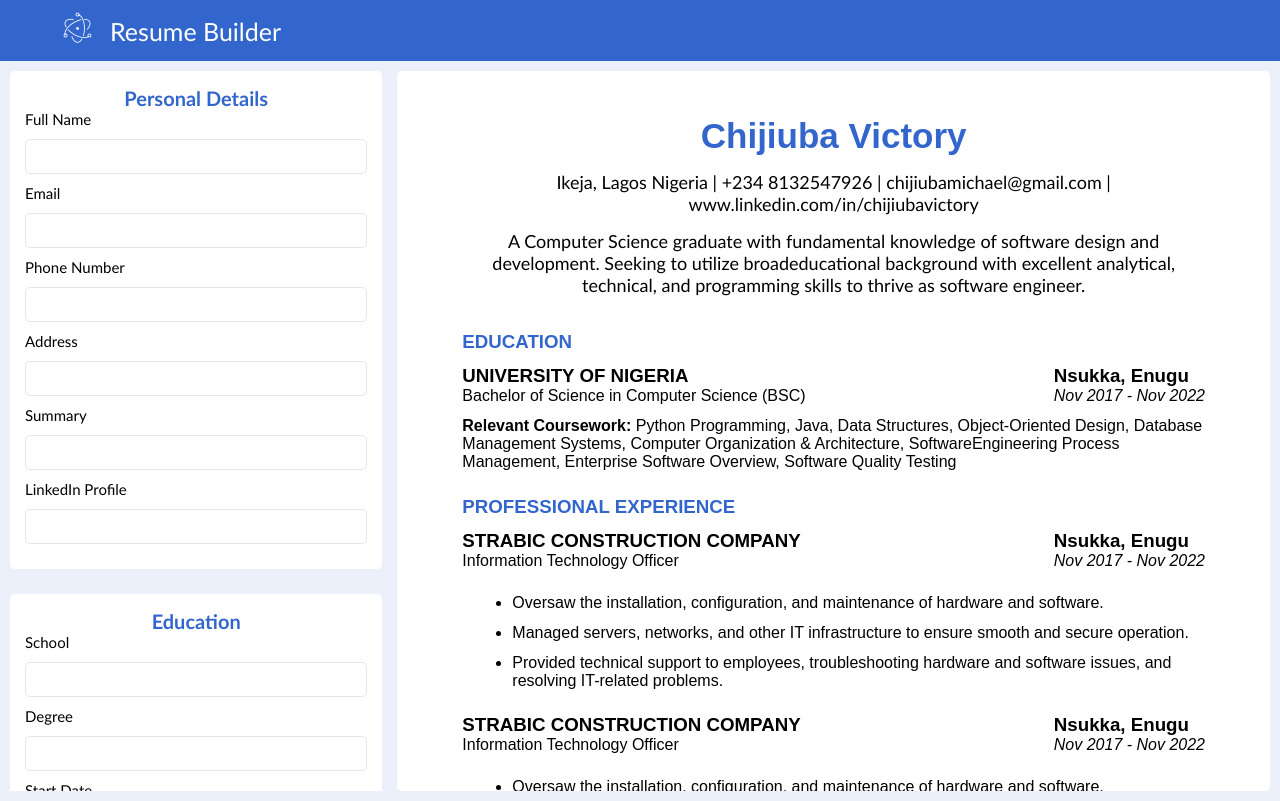
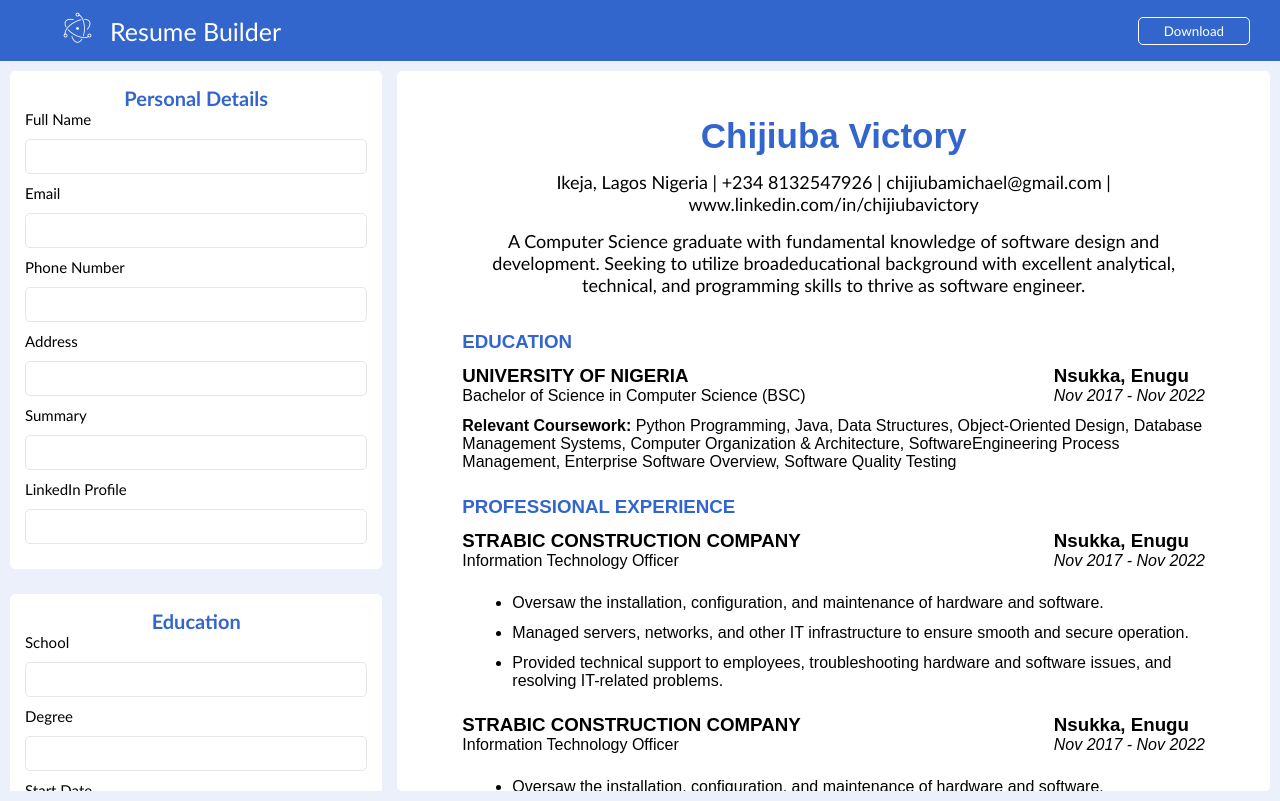
Before and after one commit to CHIJIUBA/resume_builder, a React (Vite) app: page / in a window 1280 px wide. Built offline with nearby package versions, Linux system fonts and the light colour scheme.

Commit message:
added the download button

```diff
--- a/src/components/ResumeBody.jsx
+++ b/src/components/ResumeBody.jsx
@@ -37,7 +37,7 @@ export function ResumeBody({details, education}) {
     const personalDetails = details;
 
     return (
-        <section className="resumebody">
+        <section id={"resumebody"}>
 
             <PersonalDetails details={personalDetails} />
             <EducationDetails details={education} />
--- a/src/components/SideNav.jsx
+++ b/src/components/SideNav.jsx
@@ -14,8 +14,8 @@ function LabelInput({label, inputId, handlerFunction}) {
 function LabelTextArea({label, inputId}) {
     return (
         <>
-        <label htmlFor={inputId}>{label}</label>
-        <textarea id={inputId}></textarea>
+            <label htmlFor={inputId}>{label}</label>
+            <textarea id={inputId}></textarea>
         </>
     )
 }
--- a/src/components/TopBar.jsx
+++ b/src/components/TopBar.jsx
@@ -1,4 +1,9 @@
 export function TopBar() {
+
+    function printSpecificArea() {
+        // console.log("I was called");
+        window.print();
+    }
 
     return (
         <nav className={"navbar"}>
@@ -16,7 +21,7 @@ export function TopBar() {
                     <li><a href={"#"}></a></li>
                     <li><a href={"#"}></a></li>
                     <li><a href={"#"}></a></li>
-                    <li><a href={"#"}></a></li>
+                    <li><button className={"downloadButton"} onClick={printSpecificArea}>Download</button></li>
                 </ul>
             </div>
         </nav>
--- a/src/styles/topbar.css
+++ b/src/styles/topbar.css
@@ -71,6 +71,18 @@ body {
     width: 100%;
     background-color: white;
     border-radius: 10px;
+}
+
+.downloadButton {
+    padding: 5px 25px;
+    font-family: 'Trebuchet MS', 'Lucida Sans Unicode', 'Lucida Grande', 'Lucida Sans', Arial, sans-serif;
+    background-color: #3366cc;
+    border: 1px solid #fff;
+    color: #fff;
+    border-radius: 5px;
+    cursor: pointer;
+
+
 }
 
 @media (max-width: 768px) {
@@ -173,32 +185,10 @@ label {
     color: #3366cc;
 }
 
-/* .submitButton {
-    display: flex;
-    justify-content: center;
-    padding: 10px;
-}
-
-.submitButton button {
-    padding: 5px 25px;
-    box-sizing: border-box;
-    background-color: #ebf0fa;
-    border: 1px solid #3366cc;
-    border-radius: 3px;
-    cursor: pointer;
-    font-family: 'Trebuchet MS', 'Lucida Sans Unicode', 'Lucida Grande', 'Lucida Sans', Arial, sans-serif;
-
-} */
-
-.submitButton button:hover {
-    background-color: #fff;
-}
-
-
 /* the end of the side navbar styling  */
 
 /* start of the resume body styling */
-.resumebody {
+#resumebody {
     background-color: #fff;
     border-radius: 5px;
     padding: 45px 65px;
```
